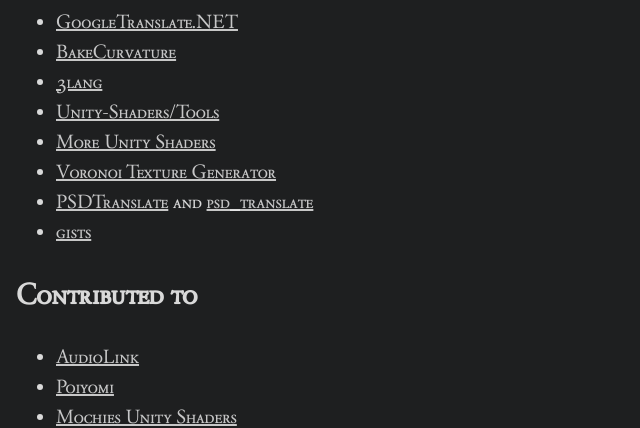
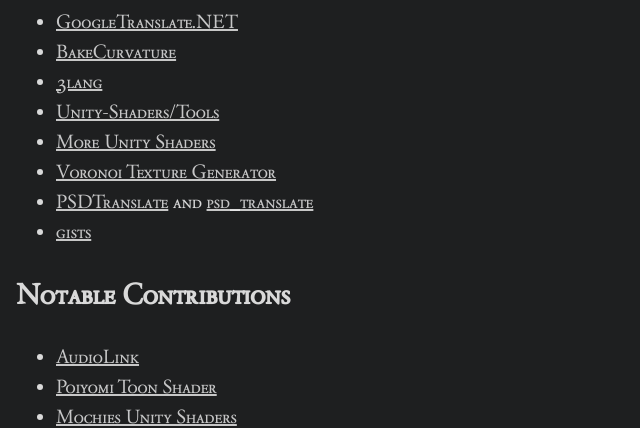
Before and after one commit to float3/float3.github.io.old.old, a plain HTML site: page index.html in a window 1280 px wide. Shown: the part 524-952 px from the top of the page, without its empty margins (0-640 px from the left). Drawn offline with Linux system fonts and the light colour scheme.

Commit message:
changed index.html

```diff
--- a/index.html
+++ b/index.html
@@ -41,10 +41,10 @@
                         href="https://github.com/float3/psd_translate">psd_translate</a></li>
                 <li><a href="https://gist.github.com/float3">gists</a></li>
             </ul>
-            <h1 id="contributed-to">Contributed to</h1>
+            <h1 id="notable-contributions">Notable Contributions</h1>
             <ul>
                 <li><a href="https://github.com/llealloo/vrc-udon-audio-link">AudioLink</a></li>
-                <li><a href="https://www.poiyomi.com">Poiyomi</a></li>
+                <li><a href="https://www.poiyomi.com">Poiyomi Toon Shader</a></li>
                 <li><a href="https://github.com/MochiesCode/Mochies-Unity-Shaders">Mochies Unity Shaders</a></li>
                 <li><a href="https://gitlab.com/xMorioh/moriohs-toon-shader">Moriohs Toon Shader</a></li>
                 <li><a href="https://github.com/rurre/PumkinsAvatarTools">PumkinsAvatarTools</a></li>
```
